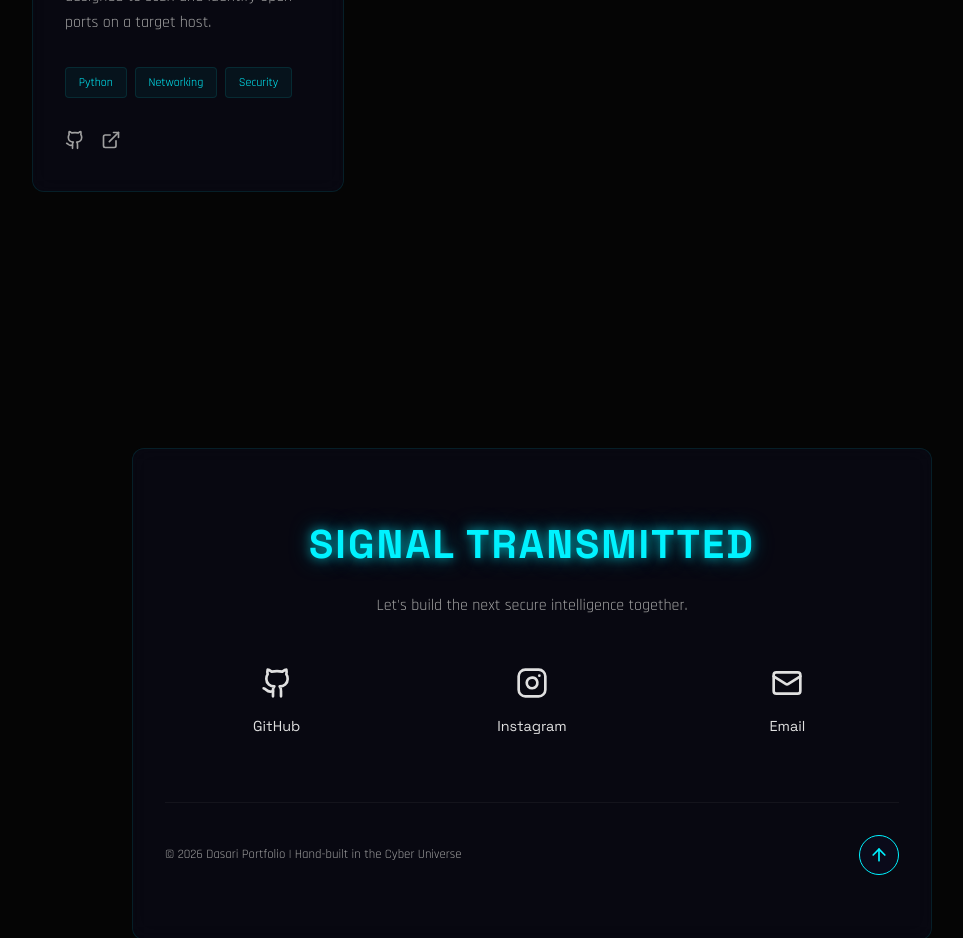
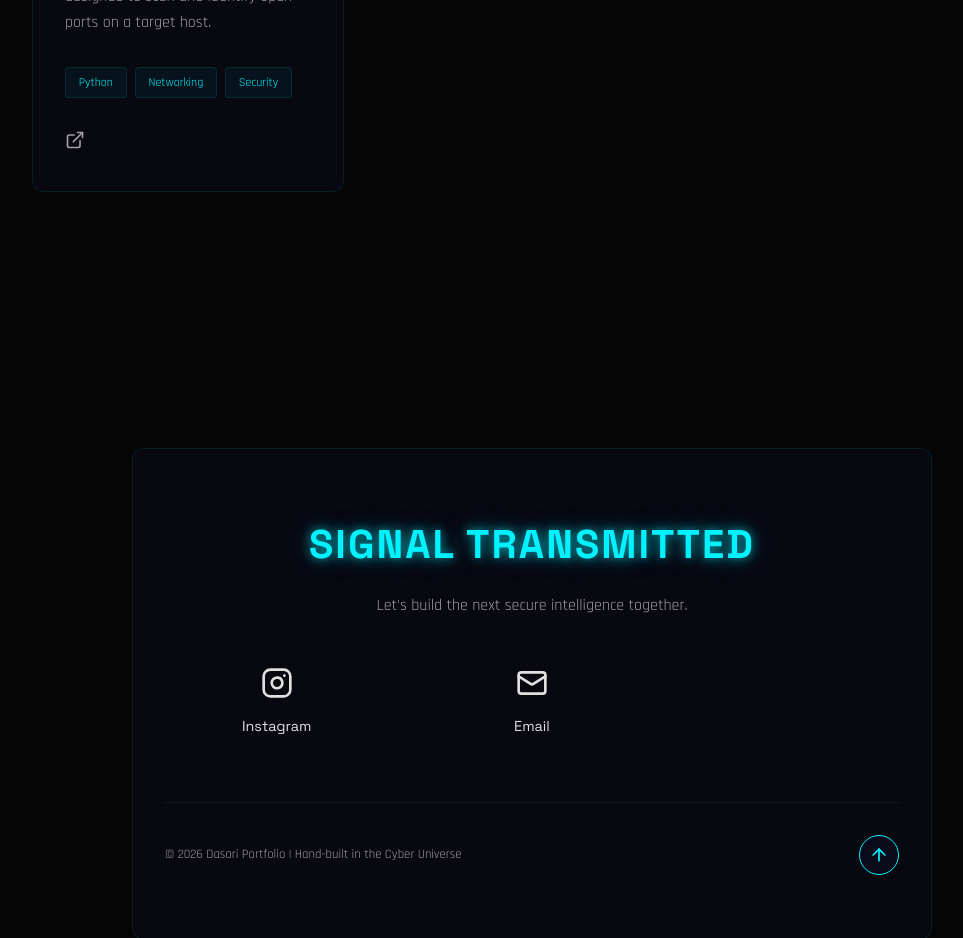
Before and after one commit to arnabdevs/portfolio, a React (Vite) app: page / in a window 1280 px wide. Shown: the part 3340-4278 px from the top of the page, without its empty margins (108-1071 px from the left). Built offline with nearby package versions, Linux system fonts and the light colour scheme.

Commit message:
Remove unwanted GitHub links, keeping only the Follow button

```diff
--- a/src/components/Contact/Contact.jsx
+++ b/src/components/Contact/Contact.jsx
@@ -21,14 +21,6 @@ const Contact = () => {
                     <p className="contact-subtitle">Let's build the next secure intelligence together.</p>
 
                     <div className="social-links">
-                        <motion.a
-                            href="https://github.com/arnabdevs"
-                            className="social-icon"
-                            whileHover={{ y: -5, color: 'var(--primary)' }}
-                        >
-                            <Github size={32} />
-                            <span>GitHub</span>
-                        </motion.a>
 
                         <motion.a
                             href="https://instagram.com"
--- a/src/components/Projects/Projects.jsx
+++ b/src/components/Projects/Projects.jsx
@@ -79,7 +79,6 @@ const Projects = () => {
                             </div>
 
                             <div className="project-links">
-                                <a href={project.github} className="link-icon"><Github size={20} /></a>
                                 <a href={project.link} className="link-icon"><ExternalLink size={20} /></a>
                             </div>
                         </motion.div>
```
